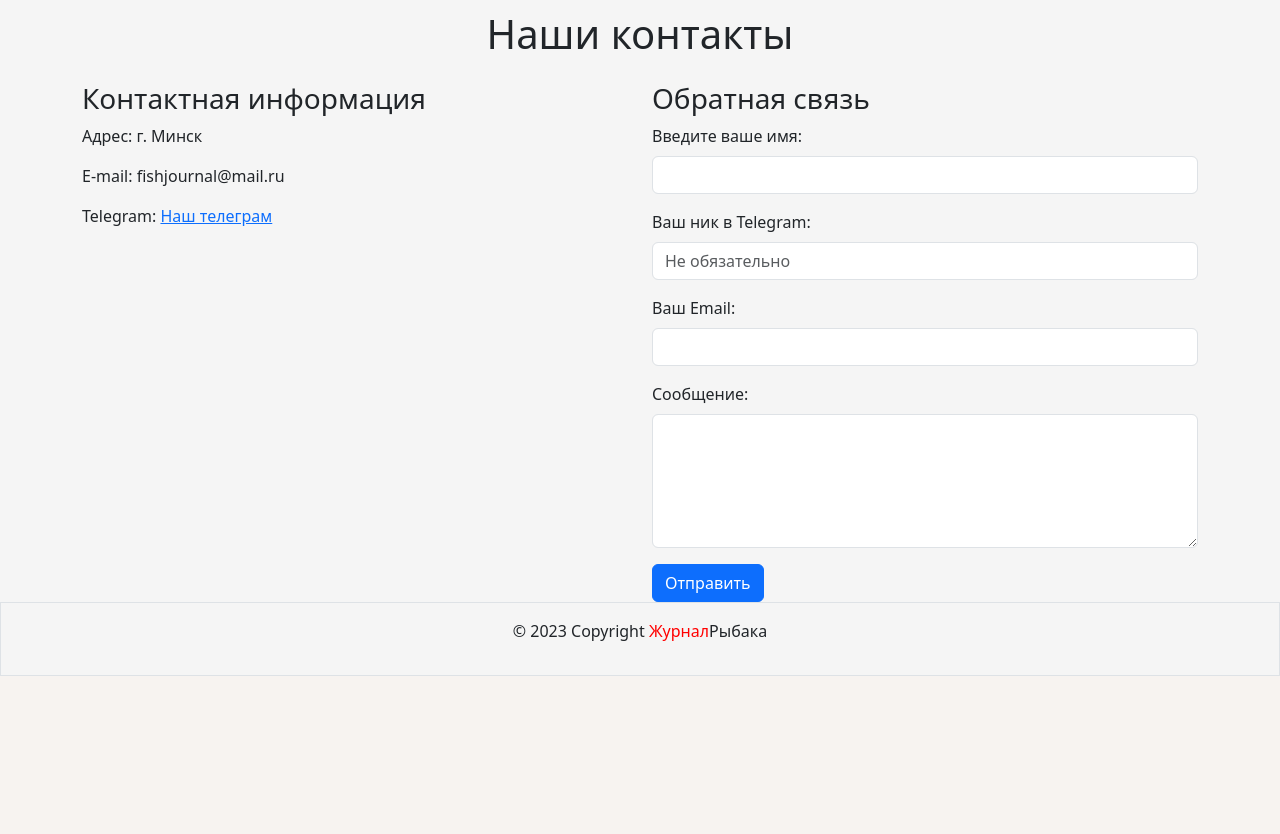
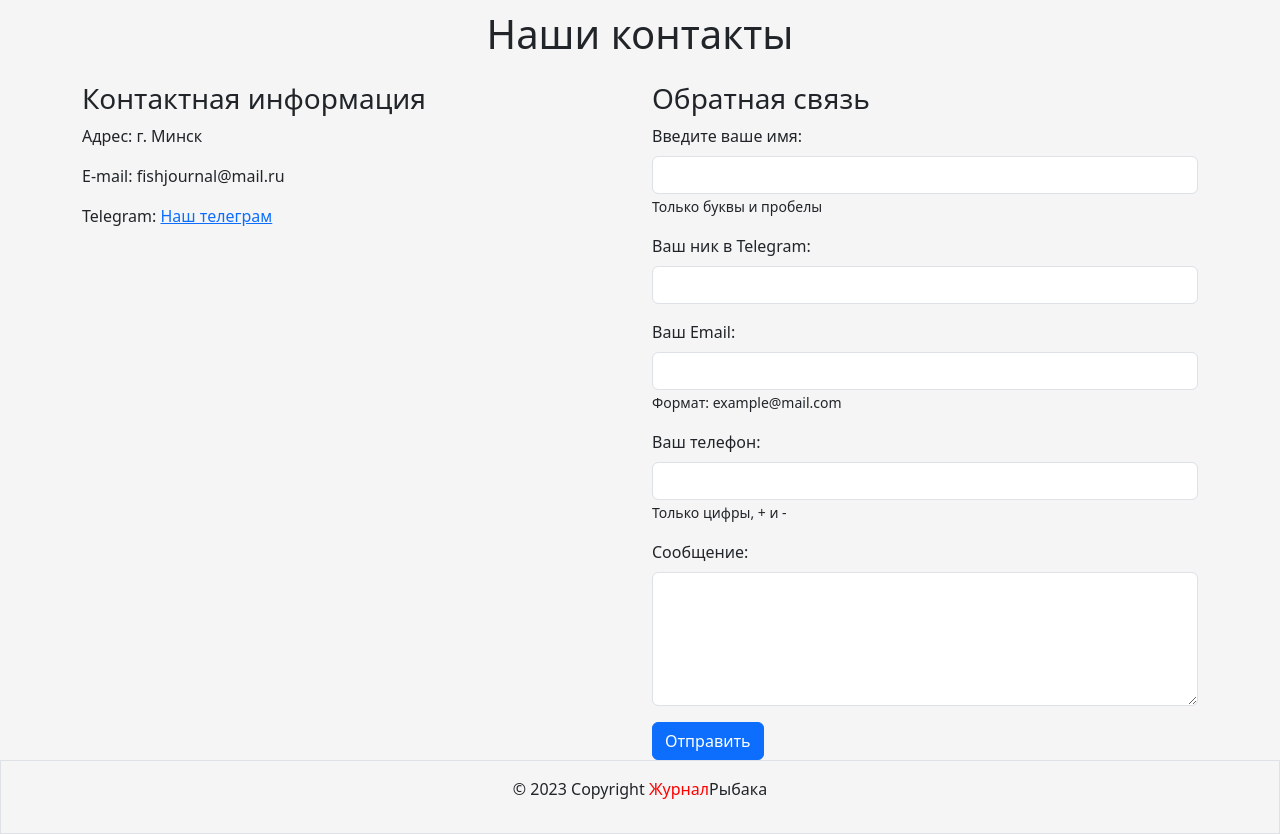
Before and after one commit to DenisKtv/river_bot, a Django app: page /about/contacts/ in a window 1280 px wide. Shown: the part 378-1212 px from the top of the page. Before the commit the page ends 1054 px from the top, so only its background shows below. Run offline with Django 4.2, Linux system fonts and the light colour scheme; some libraries are stand-ins or nearby versions.

Commit message:
add pattern to our form and change script to send_message

```diff
--- a/fisher_news/posts/views.py
+++ b/fisher_news/posts/views.py
@@ -69,7 +69,7 @@ def send_message_to_bot(request):
         telegram_chat = os.getenv('MY_CHAT')
         telegram_message = (f'Новое сообщение от пользователя: \n{name},'
                             f'\nЛогин ТГ:{username},\nпочта: {email},'
-                            f'\n сообщение: {message}')
+                            f'\nСообщение: {message}')
 
         response = requests.get(
             f'https://api.telegram.org/bot{telegram_token}/sendMessage?'
--- a/fisher_news/templates/about/contacts.html
+++ b/fisher_news/templates/about/contacts.html
@@ -20,16 +20,23 @@
             <form method="post" action="/send_message_to_bot/">
                 {% csrf_token %}
                 <div class="mb-3">
-                <label for="name" class="form-label">Ввeдите ваше имя:</label>
-                <input type="text" class="form-control" id="name" name="name" required>
+                    <label for="name" class="form-label">Введите ваше имя:</label>
+                    <input type="text" class="form-control" id="name" name="name" required pattern="[A-Za-zА-Яа-яЁё\s]+">
+                    <small>Только буквы и пробелы</small>
                 </div>
                 <div class="mb-3">
                     <label for="username" class="form-label">Ваш ник в Telegram:</label>
-                <input type="text" class="form-control" id="username" placeholder="Не обязательно" name="username" required>
+                    <input type="text" class="form-control" id="username" name="username" required>
                 </div>
                 <div class="mb-3">
                     <label for="email" class="form-label">Ваш Email:</label>
                     <input type="email" class="form-control" id="email" name="email" required>
+                    <small>Формат: example@mail.com</small>
+                </div>
+                <div class="mb-3">
+                    <label for="phone" class="form-label">Ваш телефон:</label>
+                    <input type="text" class="form-control" id="phone" name="phone" required pattern="[0-9+\-\s]+">
+                    <small>Только цифры, + и -</small>
                 </div>
                 <div class="mb-3">
                     <label for="message" class="form-label">Сообщение:</label>
```
Also changed, not shown: fisher_news/static/js/contacts.js (+14 -1 lines). Lines whose indentation alone changed are shown as unchanged.
